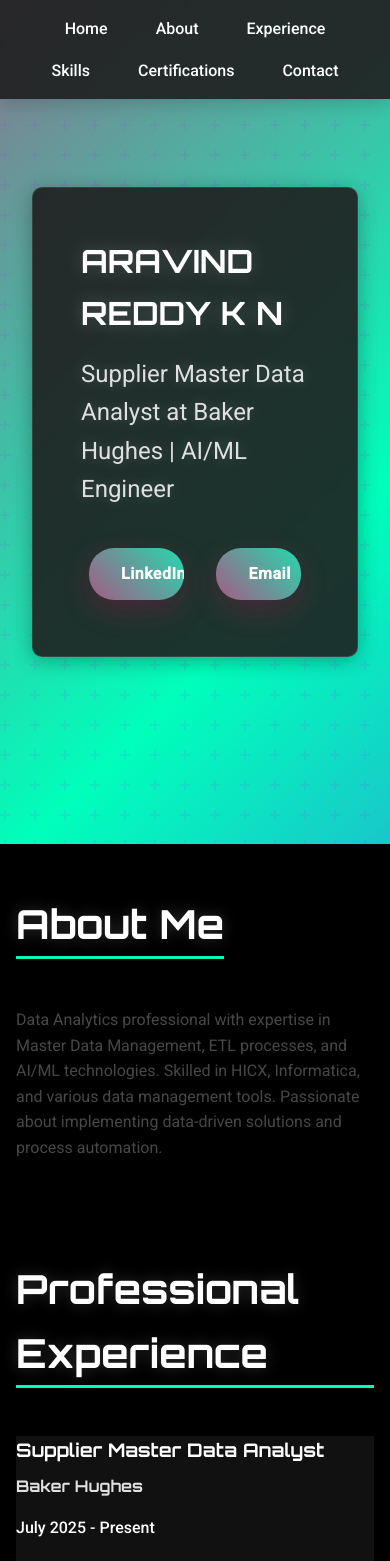
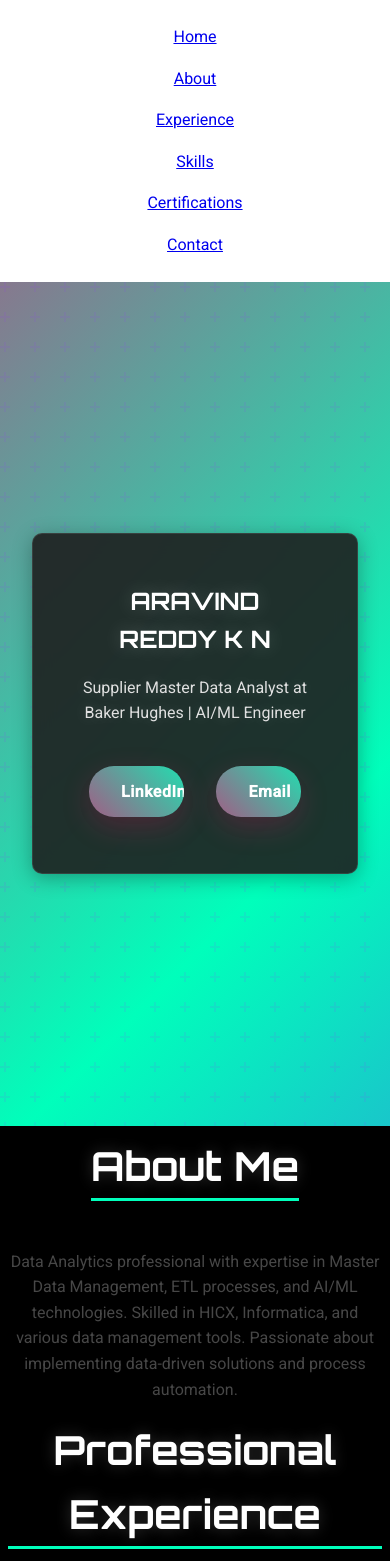
Before and after one commit to Aravindreddykn1/my-app, a React (Create React App) app: page / in a window 390 px wide. Shown: the top 1561 px of the page. Built offline with nearby package versions, Linux system fonts and the light colour scheme.

Commit message:
Add responsive styling and dark theme with modern UI elements: - Add gradient animations and backgrounds - Improve responsive layouts - Update color scheme with dark theme - Add glass morphism effects - Enhance card hover animations - Improve mobile navigation - Add custom scrollbar styling

```diff
--- a/src/App.css
+++ b/src/App.css
@@ -35,7 +35,9 @@ body {
 }
 
 .App {
-  min-height: 100vh;
+  text-align: center;
+  max-width: 100%;
+  overflow-x: hidden;
 }
 
 .App-logo {
@@ -50,8 +52,13 @@ body {
 }
 
 .App-header {
+  min-height: 100vh;
+  display: flex;
+  flex-direction: column;
+  align-items: center;
+  justify-content: center;
+  padding: 1rem;
   position: relative;
-  min-height: 100vh;
   background: radial-gradient(circle at top right,
     rgba(153, 51, 255, 0.15) 0%,
     rgba(255, 51, 102, 0.15) 50%,
@@ -255,68 +262,25 @@ body {
 }
 
 .App-nav {
-  background: rgba(31, 31, 31, 0.9);
-  backdrop-filter: blur(10px);
-  box-shadow: 0 2px 20px rgba(0, 0, 0, 0.2);
-  position: fixed;
-  width: 100%;
+  padding: 1rem;
+  position: sticky;
+  top: 0;
+  background: #fff;
   z-index: 1000;
 }
 
 .App-nav ul {
   display: flex;
   justify-content: center;
-  gap: 2rem;
-  padding: 1rem;
+  list-style: none;
+  padding: 0;
   margin: 0;
-  list-style: none;
+  flex-wrap: wrap;
 }
 
-.App-nav a {
-  color: var(--text-primary);
-  text-decoration: none;
-  font-weight: 500;
-  padding: 0.5rem 1rem;
-  border-radius: 4px;
-  transition: all 0.3s ease;
+.App-nav li {
+  margin: 0.5rem 1rem;
 }
-
-.App-nav a:hover {
-  background: linear-gradient(45deg, var(--accent1), var(--accent2));
-  color: var(--text-primary);
-}
-
-/* .App-nav {
-  background: rgba(31, 31, 31, 0.9);
-  backdrop-filter: blur(10px);
-  box-shadow: 0 2px 20px rgba(0, 0, 0, 0.2);
-  position: fixed;
-  width: 100%;
-  z-index: 1000;
-}
-
-.App-nav ul {
-  display: flex;
-  justify-content: center;
-  gap: 2rem;
-  padding: 1rem;
-  margin: 0;
-  list-style: none;
-}
-
-.App-nav a {
-  color: var(--text-primary);
-  text-decoration: none;
-  font-weight: 500;
-  padding: 0.5rem 1rem;
-  border-radius: 4px;
-  transition: all 0.3s ease;
-}
-
-.App-nav a:hover {
-  background: linear-gradient(45deg, var(--accent1), var(--accent2));
-  color: var(--text-primary);
-} */
 
 .App-header {
   min-height: 100vh;
@@ -530,33 +494,19 @@ body {
 }
 
 .contact-content {
-  background: var(--card-bg);
-  padding: 2rem;
-  border-radius: 10px;
-  text-align: center;
+  display: flex;
+  flex-direction: column;
+  align-items: center;
+  gap: 1rem;
 }
 
 .email-link {
-  display: inline-block;
-  color: var(--text-primary);
+  display: inline-flex;
+  align-items: center;
+  gap: 0.5rem;
+  padding: 0.5rem 1rem;
   text-decoration: none;
-  padding: 0.8rem 2rem;
-  background: linear-gradient(45deg, var(--accent1), var(--accent2));
-  border-radius: 25px;
-  font-weight: 500;
-  letter-spacing: 0.5px;
-  transition: all 0.3s ease;
-  box-shadow: 0 4px 15px rgba(255, 0, 102, 0.2);
-}
-
-.email-link:hover {
-  transform: translateY(-2px);
-  box-shadow: 0 6px 20px rgba(0, 255, 187, 0.3);
-  background: linear-gradient(45deg, var(--accent2), var(--accent3));
-}
-
-.email-link i {
-  margin-right: 8px;
+  color: inherit;
 }
 
 .contact-section {
@@ -611,12 +561,38 @@ body {
     font-size: 2rem;
   }
 
-  .App-nav ul {
-    flex-wrap: wrap;
-    gap: 1rem;
+  .title {
+    font-size: 1rem;
   }
 
-  .section {
-    padding: 3rem 1rem;
+  .section h2 {
+    font-size: 2.5rem;
+  }
+
+  .App-nav ul {
+    flex-direction: column;
+    align-items: center;
+  }
+
+  .App-nav li {
+    margin: 0.5rem 0;
+  }
+
+  .experience-grid, .skills-grid, .certifications-grid {
+    grid-template-columns: 1fr;
   }
 }
+
+@media (max-width: 480px) {
+  .section {
+    padding: 0.5rem;
+  }
+
+  .hero-content h1 {
+    font-size: 1.5rem;
+  }
+
+  .experience-card, .skill-category, .cert-card {
+    padding: 1rem;
+  }
+}
```
